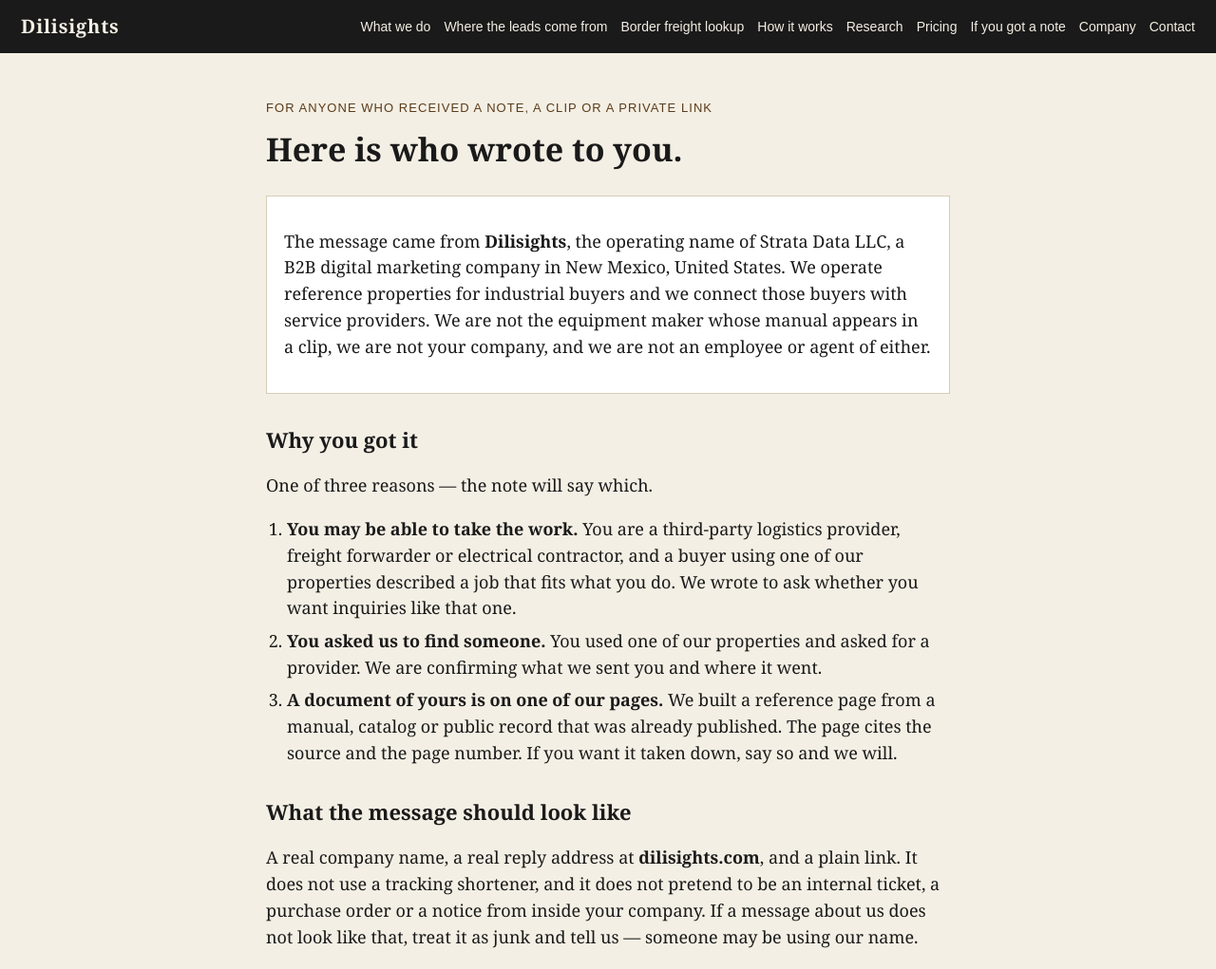
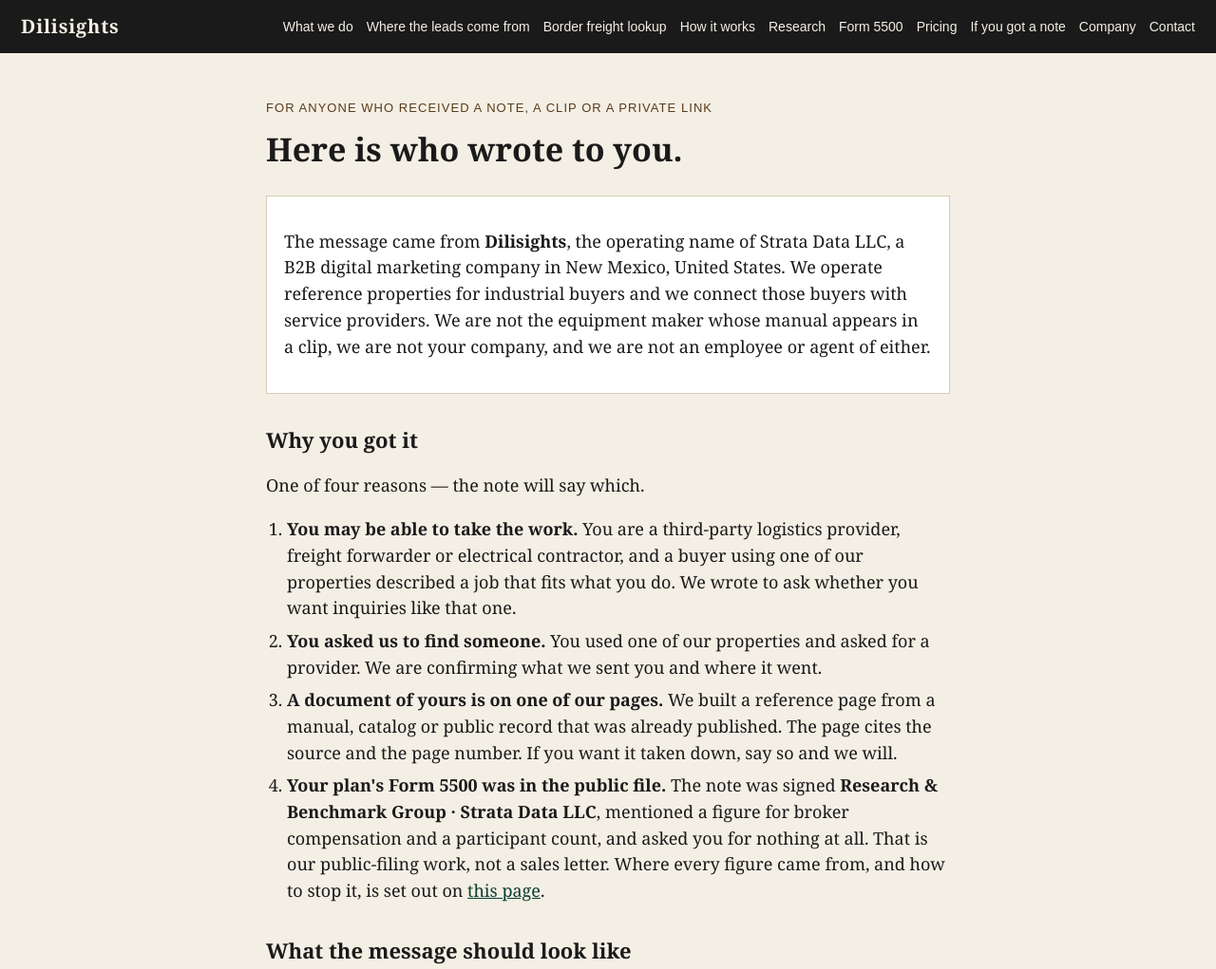
Before and after one commit to kolwqaj9-cpu/dili-landing-page, a plain HTML site: page compliance.html in a window 1280 px wide. Shown: the top 1021 px of the page at 95% size. Drawn offline with Linux system fonts and the light colour scheme.

```diff
--- a/compliance.html
+++ b/compliance.html
@@ -17,6 +17,7 @@
     <a href="border-traffic.html">Border freight lookup</a>
     <a href="technology.html">How it works</a>
     <a href="publications.html">Research</a>
+    <a href="form5500.html">Form 5500</a>
     <a href="pay.html">Pricing</a>
     <a href="compliance.html">If you got a note</a>
     <a href="about.html">Company</a>
@@ -31,11 +32,12 @@
   </div>
 
   <h2>Why you got it</h2>
-  <p>One of three reasons &mdash; the note will say which.</p>
+  <p>One of four reasons &mdash; the note will say which.</p>
   <ol>
     <li><strong>You may be able to take the work.</strong> You are a third-party logistics provider, freight forwarder or electrical contractor, and a buyer using one of our properties described a job that fits what you do. We wrote to ask whether you want inquiries like that one.</li>
     <li><strong>You asked us to find someone.</strong> You used one of our properties and asked for a provider. We are confirming what we sent you and where it went.</li>
     <li><strong>A document of yours is on one of our pages.</strong> We built a reference page from a manual, catalog or public record that was already published. The page cites the source and the page number. If you want it taken down, say so and we will.</li>
+    <li><strong>Your plan's Form 5500 was in the public file.</strong> The note was signed <strong>Research &amp; Benchmark Group &middot; Strata Data LLC</strong>, mentioned a figure for broker compensation and a participant count, and asked you for nothing at all. That is our public-filing work, not a sales letter. Where every figure came from, and how to stop it, is set out on <a href="form5500.html">this page</a>.</li>
   </ol>
 
   <h2>What the message should look like</h2>
@@ -54,5 +56,6 @@
   <p>Dilisights &middot; operated by Strata Data LLC &middot; <a href="mailto:tony@dilisights.com">tony@dilisights.com</a> &middot; +1 505 201 4040 &middot; not a broker, a carrier or a licensed contractor</p>
   <p><a href="about.html">Company</a> &middot; <a href="privacy.html">Privacy</a> &middot; <a href="terms.html">Terms</a></p>
 </footer>
+<script src="analytics.js"></script>
 </body>
 </html>
```
